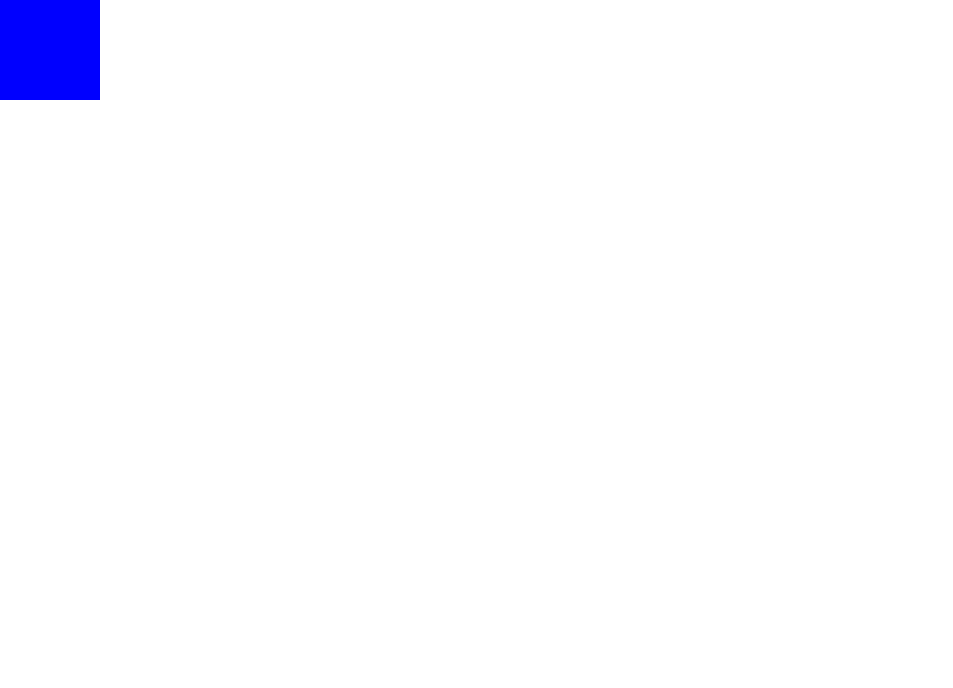
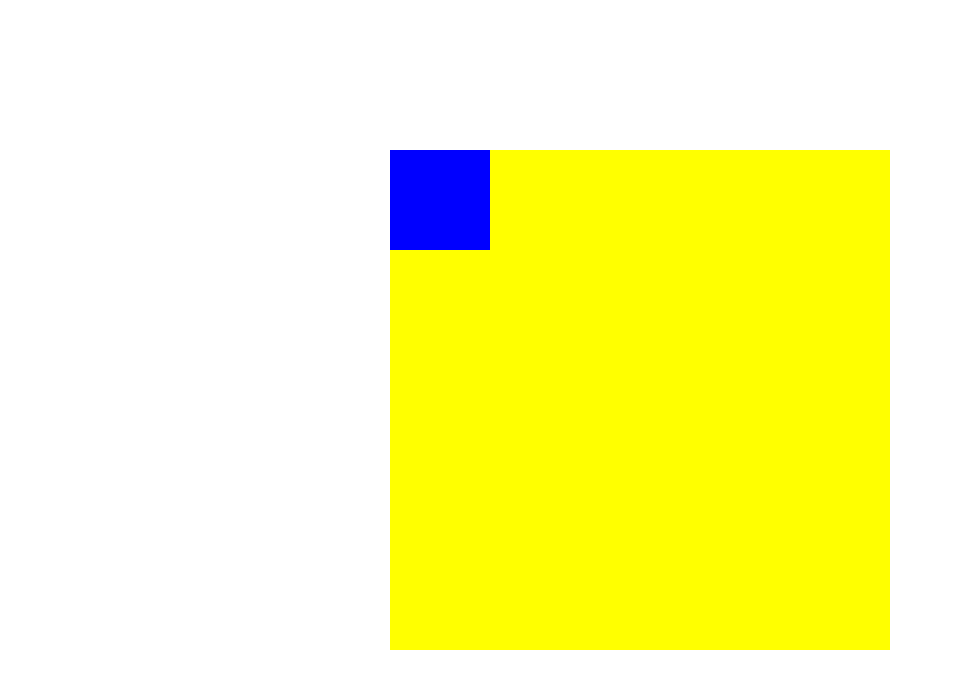
Before and after one commit to hyungmogu/simple-draggable-component, a React (Create React App) app in the folder main/: page / in a window 1280 px wide. Shown: the top 688 px of the page, without its empty margins (0-953 px from the left). Built offline with nearby package versions, Linux system fonts and the light colour scheme.

Commit message:
Add draggable component

```diff
--- a/main/src/App.css
+++ b/main/src/App.css
@@ -1,3 +1,11 @@
+main {
+  width: 100vw;
+  height: 100vh;
+  display: flex;
+  justify-content: center;
+  align-items: center;
+}
+
 .box {
   width: 100px;
   height: 100px;
@@ -5,3 +13,10 @@
   display: inline-block;
   position: absolute;
 }
+
+.draggable-area {
+  position: relative;
+  width: 500px;
+  height: 500px;
+  background-color: yellow;
+}
--- a/main/src/App.js
+++ b/main/src/App.js
@@ -1,13 +1,19 @@
 import './App.css';
 import React from  'react';
 
-// class Draggable() {
-//     return (
-//         <div>
+class Draggable extends React.Component {
+    constructor(props) {
+        super(props);
+    }
 
-//         </div>
-//     );
-// }
+    render() {
+        return (
+            <div className="draggable-area">
+                {this.props.children}
+            </div>
+        );
+    }
+}
 
 class Box extends React.Component {
 
@@ -63,7 +69,13 @@ class Box extends React.Component {
 
 function App() {
     return (
-        <Box/>
+        <main>
+            <Draggable>
+                <Box/>
+                <Box/>
+                <Box/>
+            </Draggable>
+        </main>
     );
 }
 
```
Also changed, not shown: 1 other file (tests, documents, lock files or other folders).
